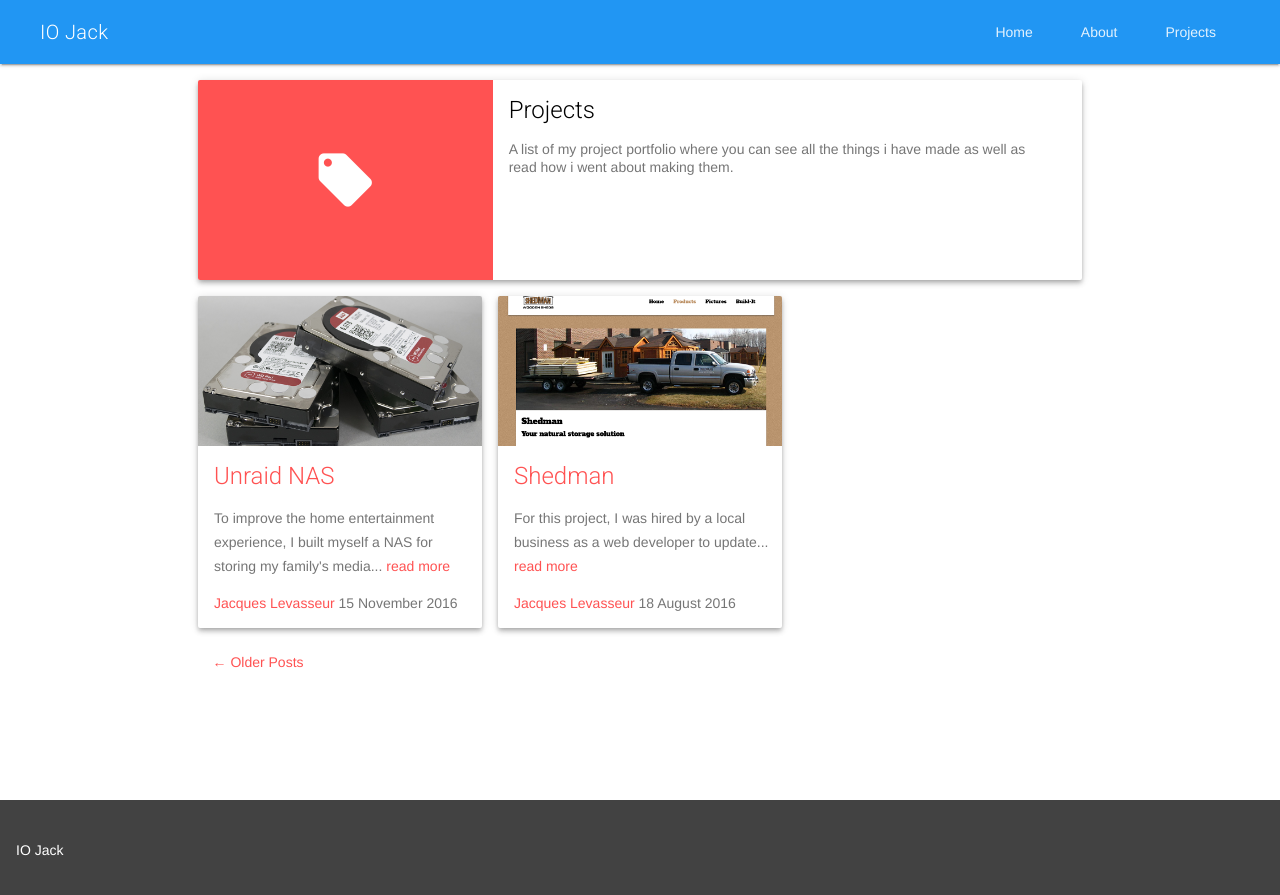
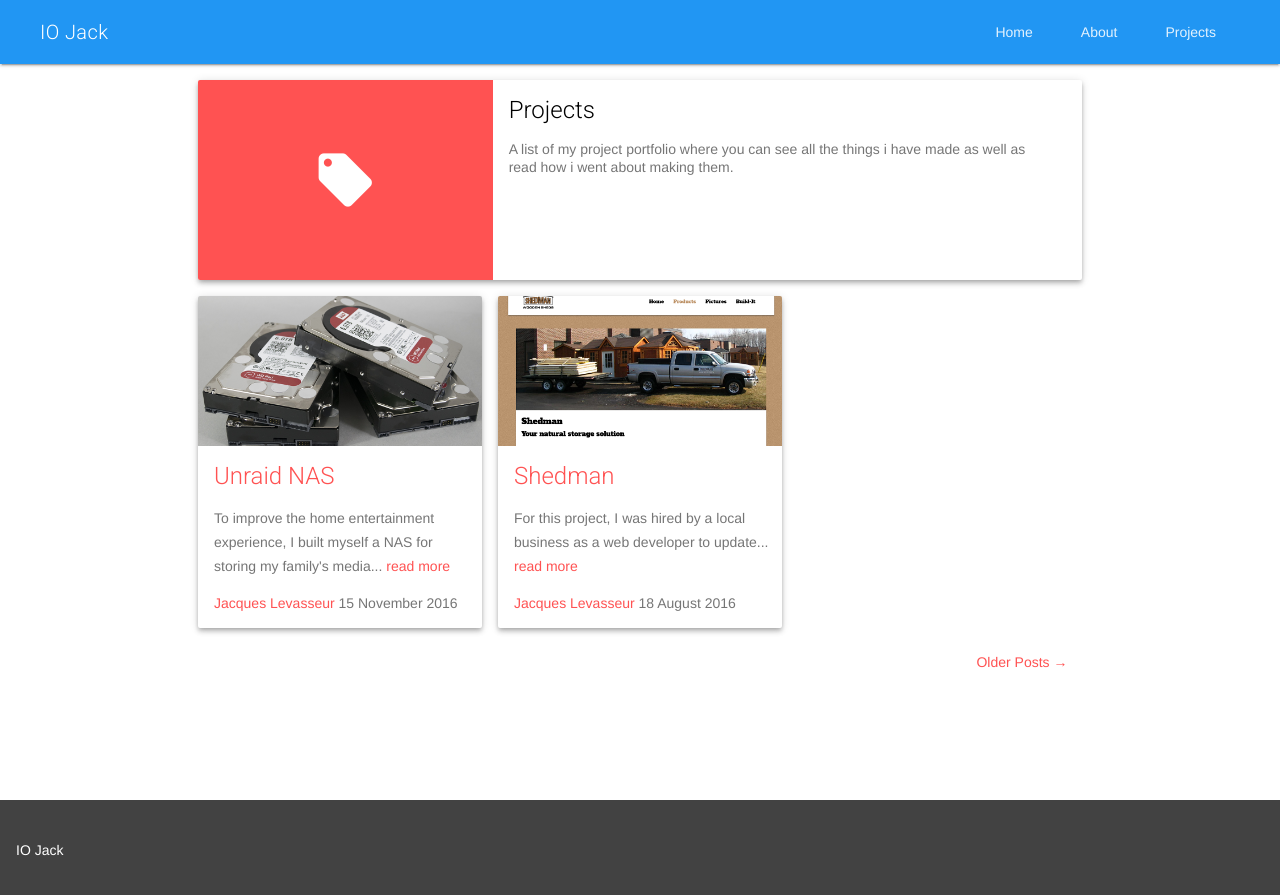
Before and after one commit to FrostByte-Dev/frostbyte-dev.github.io, a Jekyll site: the page built from projects/index.html, in a window 1280 px wide. Shown: the top 895 px of the page. Built offline with Jekyll 4.4.1, drawn with Linux system fonts in a browser that asks for light colours; nearby versions of some CDN libraries; the list of posts is cut into pages by our own code.

Commit message:
Swicthed the newer and older back.

```diff
--- a/css/styles.css
+++ b/css/styles.css
@@ -56,11 +56,11 @@ Fixed the menu icon for mobile screens to ensure
 }
 
 .newer-posts {
-    float: right;
+    float: left;
 }
 
 .older-posts {
-    float: left;
+    float: right;
 }
 
 /*----------------------------------------------------------------------------*/
--- a/projects/index.html
+++ b/projects/index.html
@@ -60,11 +60,11 @@ image:
 <div class="mdl-grid portfolio-max-width">
     <nav class="pagination" role="navigation">
         {% if paginator.next_page %}
-            <a class="older-posts" href="{{ paginator.next_page_path }}">&larr; Older Posts</a>
+            <a class="older-posts" href="{{ paginator.next_page_path }}"> Older Posts &rarr;</a>
         {% endif %}
 
         {% if paginator.previous_page %}
-            <a class="newer-posts" href="{{ paginator.previous_page_path }}">Newer Posts &rarr;</a>
+            <a class="newer-posts" href="{{ paginator.previous_page_path }}">&larr; Newer Posts </a>
         {% endif %}
     </nav>
 </div>
```
